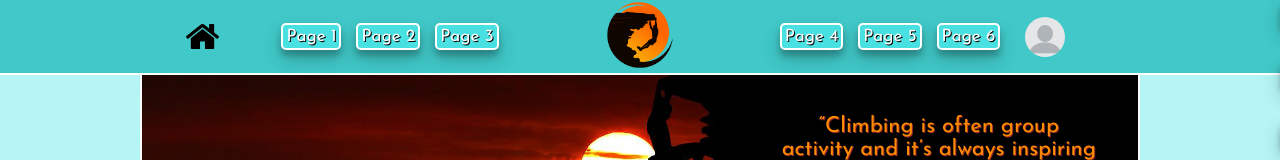
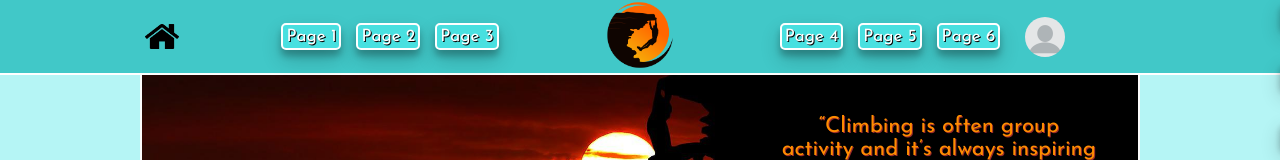
Before and after one commit to mz106/climbing-buddy-fe, a React (Create React App) app: page / in a window 1280 px wide. Shown: the top 160 px of the page. Built offline with nearby package versions, Linux system fonts and the light colour scheme; no server answers.

Commit message:
#56 Moved home icon by a few px

```diff
--- a/src/components/UI/header/navbar/navbar.css
+++ b/src/components/UI/header/navbar/navbar.css
@@ -28,9 +28,10 @@
 
 .Navbar-home-icon {
   grid-area: content1;
-  justify-self: center;
   align-self: center;
   z-index: 20;
+  position: relative;
+  left: 5px;
 }
 
 .left-content {
```
